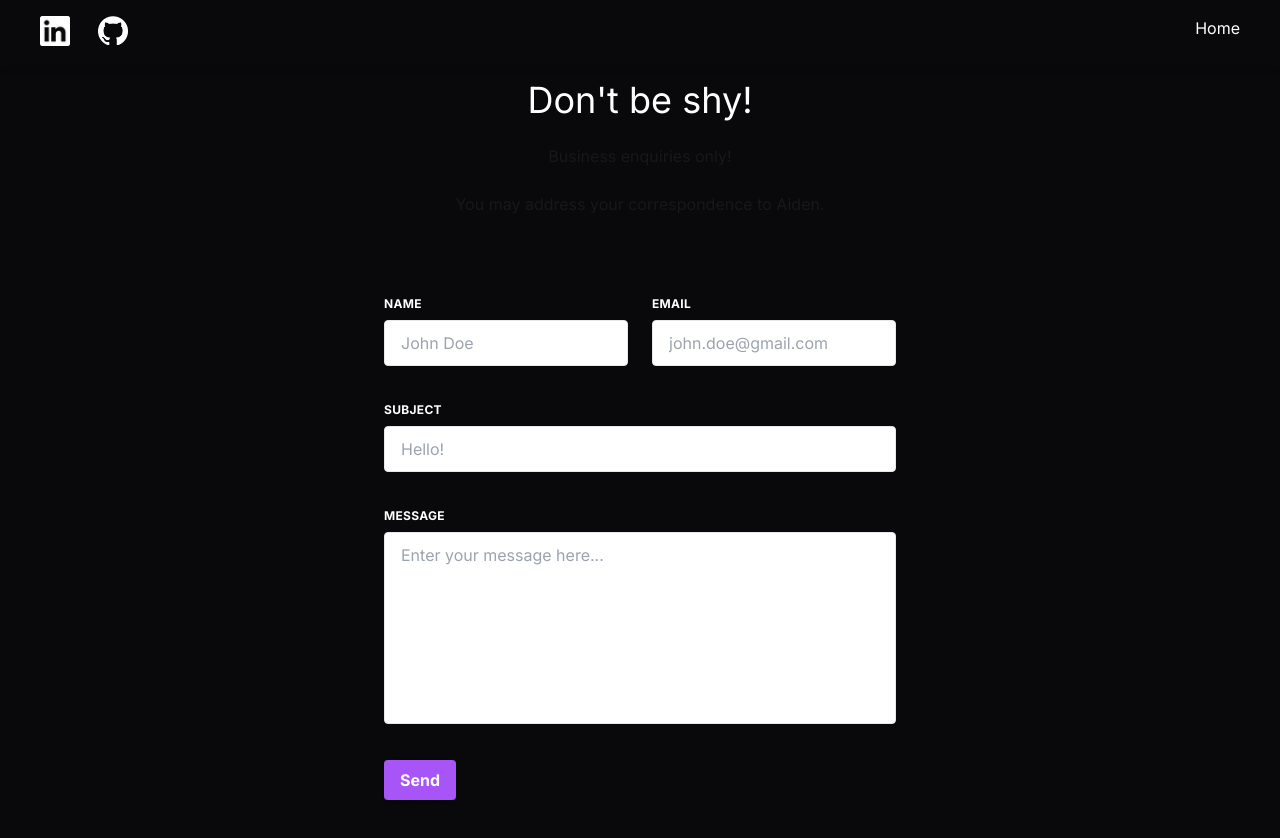
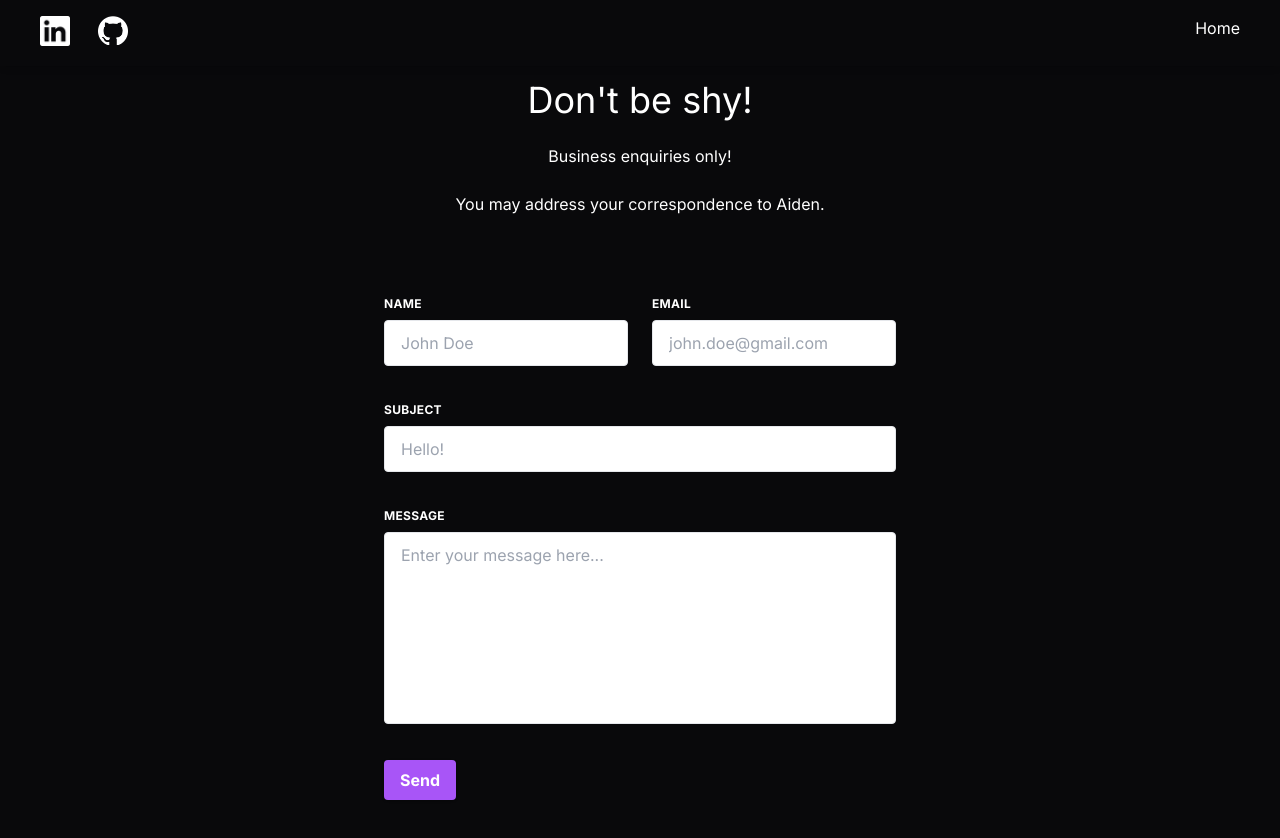
Before and after one commit to atavis94/AtavisPortfolio, a Next.js app in the folder atavisdev/: page /contact in a window 1280 px wide. Shown: the top 838 px of the page. Built offline with nearby package versions, Linux system fonts and the light colour scheme.

Commit message:
Fix text display

```diff
--- a/atavisdev/app/layout.tsx
+++ b/atavisdev/app/layout.tsx
@@ -25,7 +25,7 @@ export default function RootLayout({
 
   return (
     <html lang="en">
-    <body className={`${inter.className} w-full`}>
+    <body className={`${inter.className} w-full text-white`}>
 
         <NavContainer />
         {children}
```
